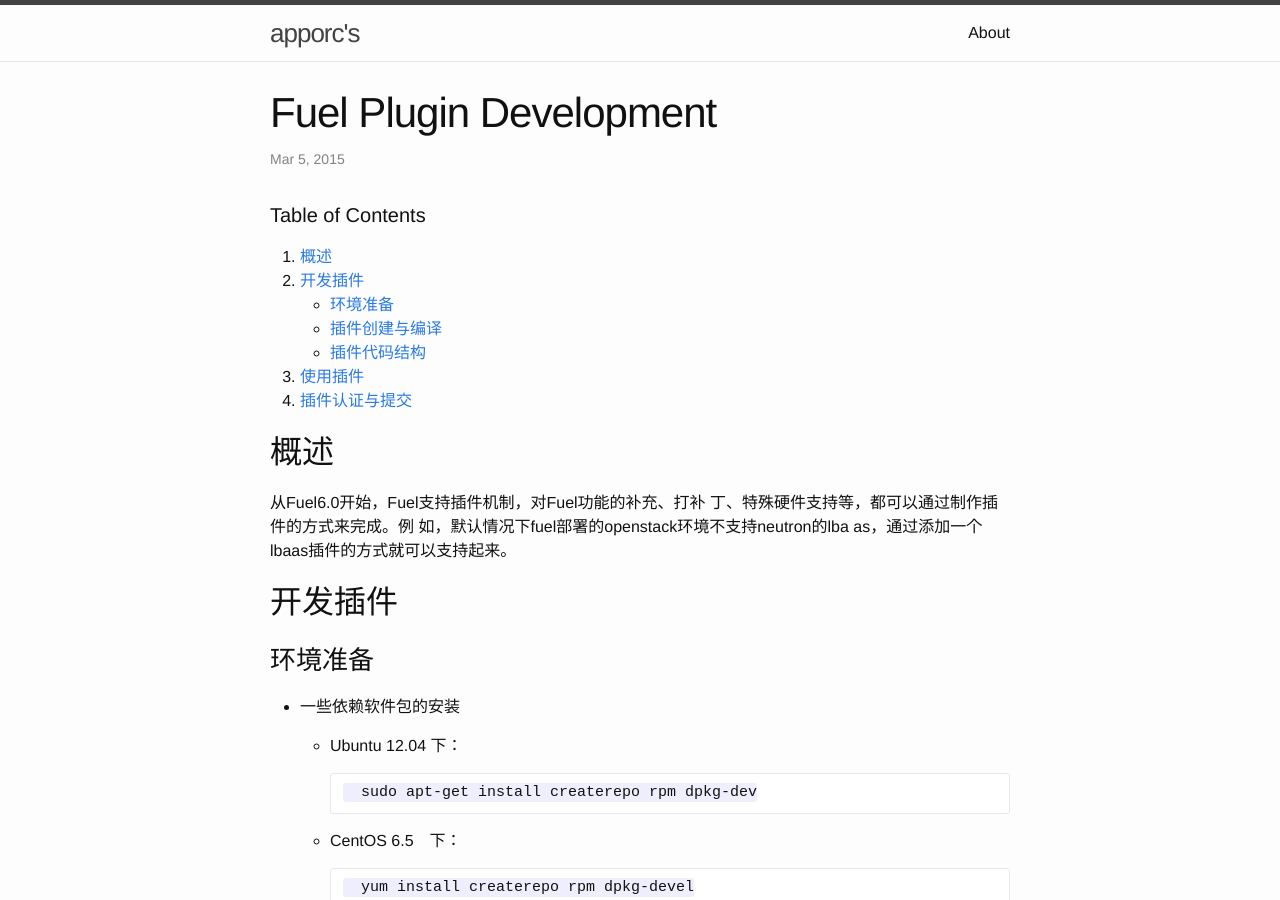
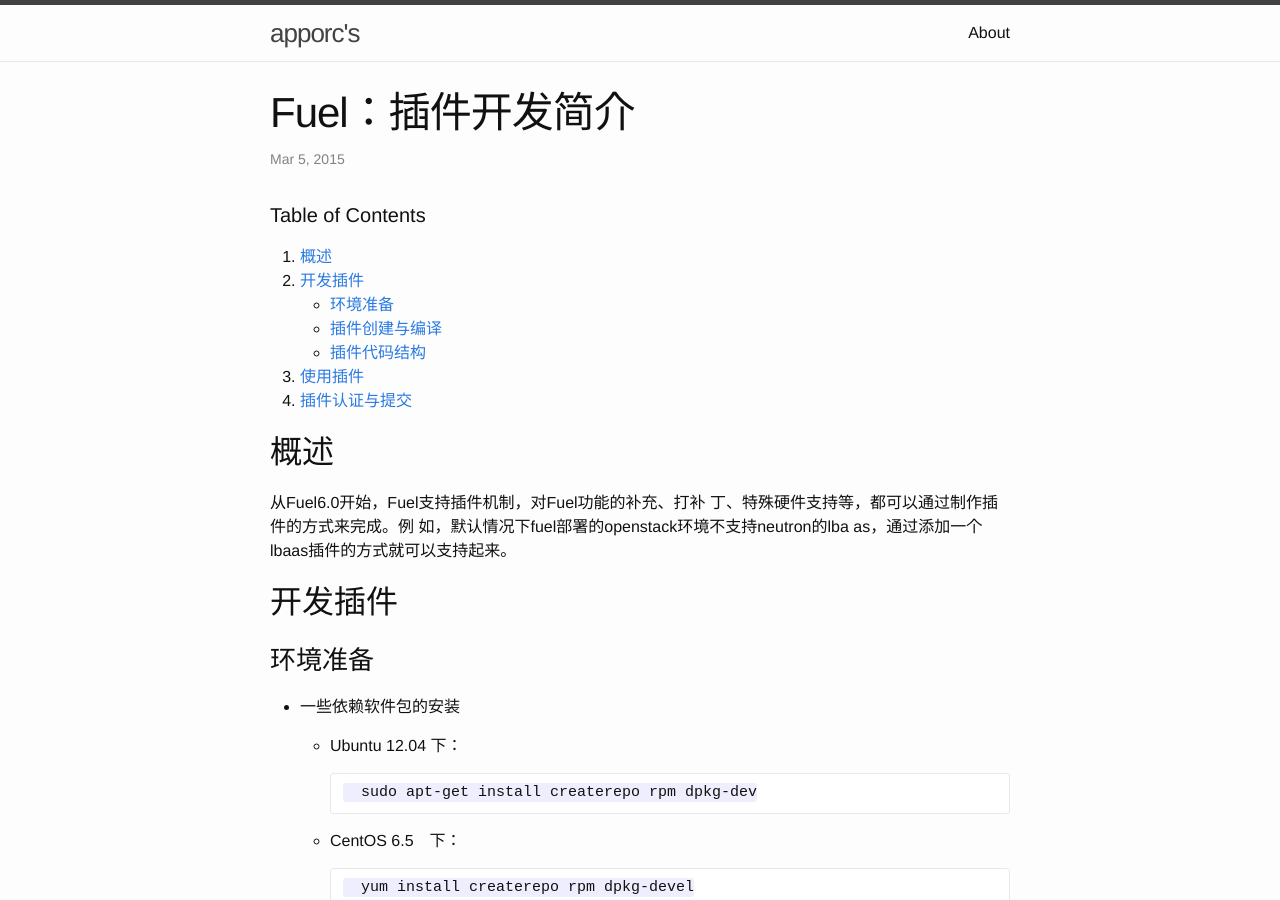
Before and after one commit to apporc/apporc.github.io, a Jekyll site: the page built from _posts/2015-03-05-fuel-plugin-development.markdown, in a window 1280 px wide and 900 px high. Built offline with Jekyll 4.4.1, drawn with Linux system fonts in a browser that asks for light colours.

Commit message:
Change prefix
fuel related

Signed-off-by: apporc <appleorchard2000@gmail.com>

```diff
--- a/_posts/2015-01-16-fuel-arch.markdown
+++ b/_posts/2015-01-16-fuel-arch.markdown
@@ -1,6 +1,6 @@
 ---
 layout: post
-title:  "Fuel 架构简介"
+title:  "Fuel：架构简介"
 date:   2015-01-16 19:50:00
 categories: OpenStack
 ---
--- a/_posts/2015-03-05-fuel-plugin-development.markdown
+++ b/_posts/2015-03-05-fuel-plugin-development.markdown
@@ -1,6 +1,6 @@
 ---
 layout: post
-title:  "Fuel Plugin Development"
+title:  "Fuel：插件开发简介"
 date:   2015-03-05 17:25:00
 categories: OpenStack
 ---
```
